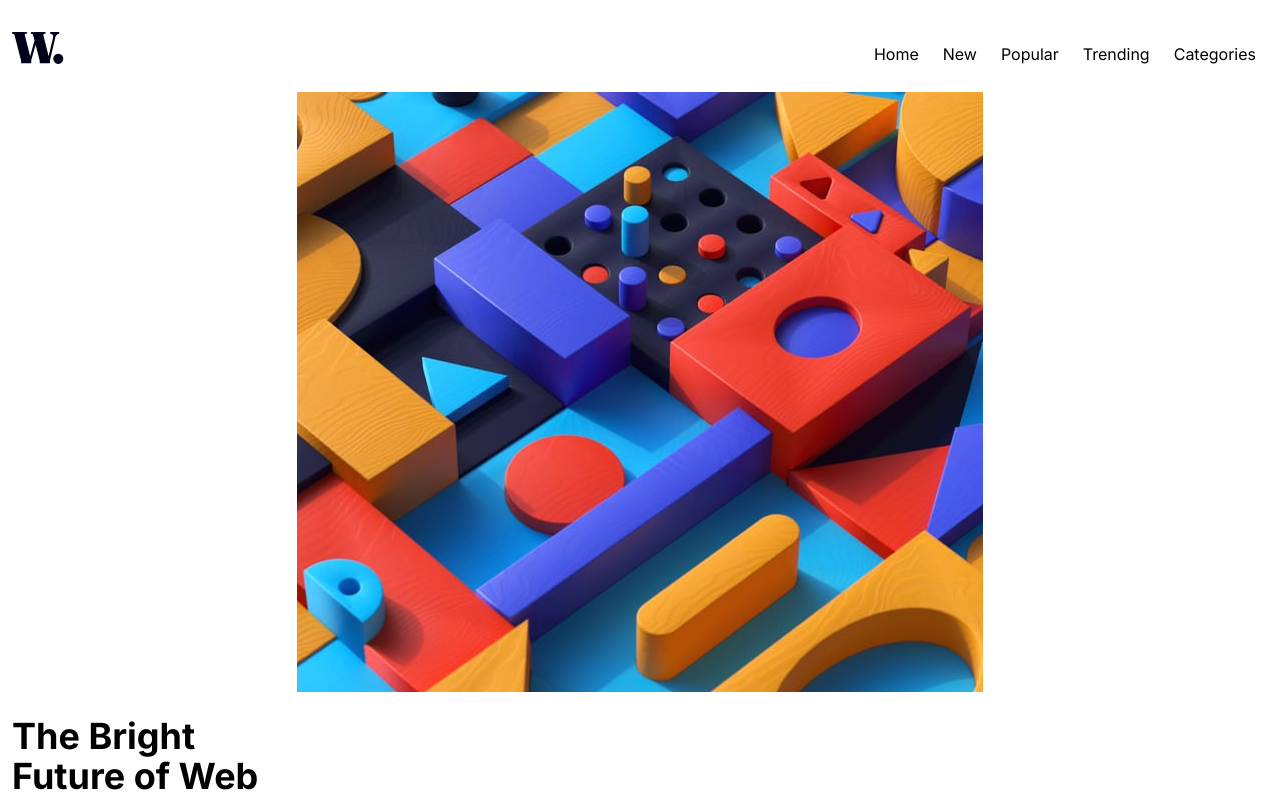
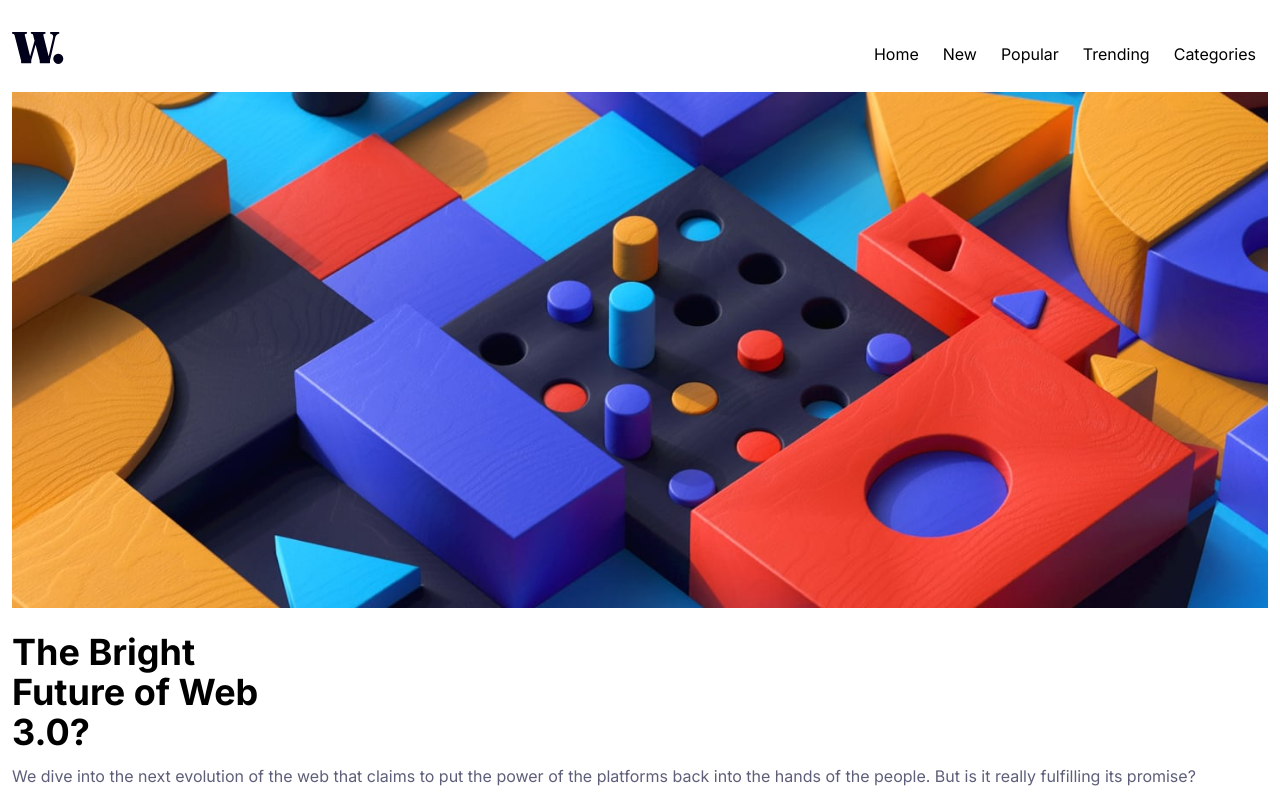
Before and after one commit to SanazBHMN/news-homepage-main, a React (Create React App) app: page / in a window 1280 px wide. Shown: the top 800 px of the page. Built offline with nearby package versions, Linux system fonts and the light colour scheme.

Commit message:
Add responsive image

```diff
--- a/src/components/Hero.js
+++ b/src/components/Hero.js
@@ -1,10 +1,12 @@
 import heroMobile from "../assets/images/image-web-3-mobile.jpg";
+import heroDesktop from "../assets/images/image-web-3-desktop.jpg";
 
 function Hero() {
   return (
     <div className="mt-4">
       <div className="flex justify-center">
-        <img src={heroMobile} />
+        <img src={heroMobile} className="sm:hidden block" />
+        <img src={heroDesktop} className="sm:block hidden" />
       </div>
       <div className="my-6">
         <h1 className="text-4xl font-bold">
--- a/src/components/Topics.js
+++ b/src/components/Topics.js
@@ -30,7 +30,7 @@ function Topics() {
   return (
     <div>
       {topics.map((topic) => (
-        <div className="flex align-center my-8">
+        <div key={topic.id} className="flex align-center my-8">
           <div className="mr-6 w-[250px]">
             <img src={topic.img} className="w-full" />
           </div>
```
